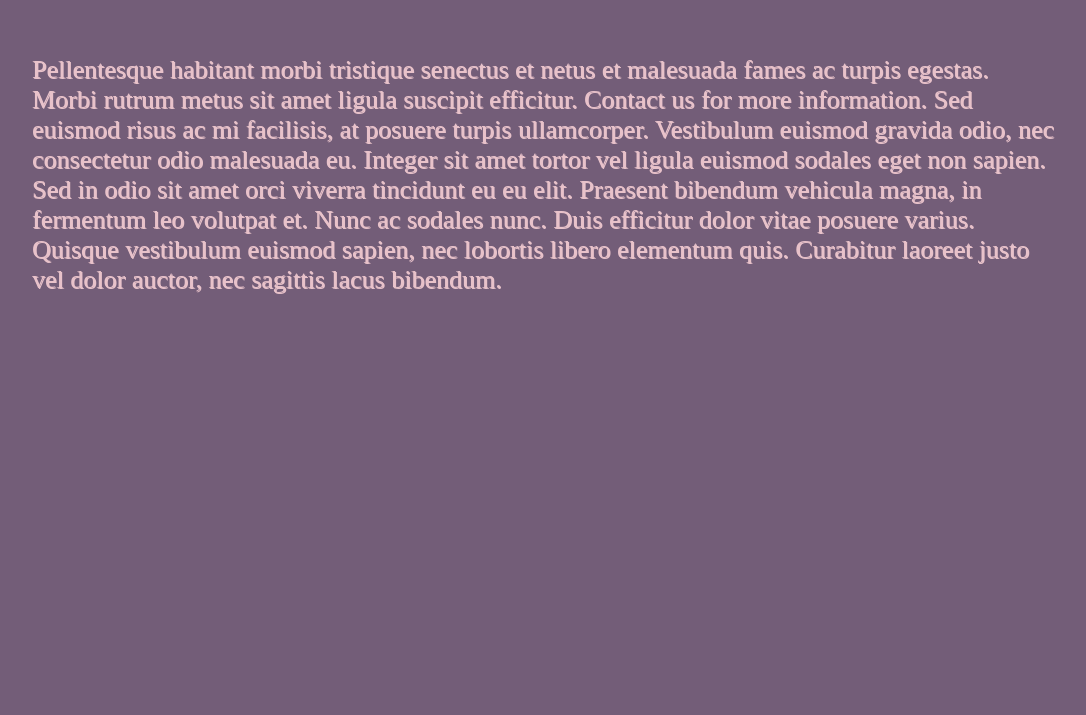
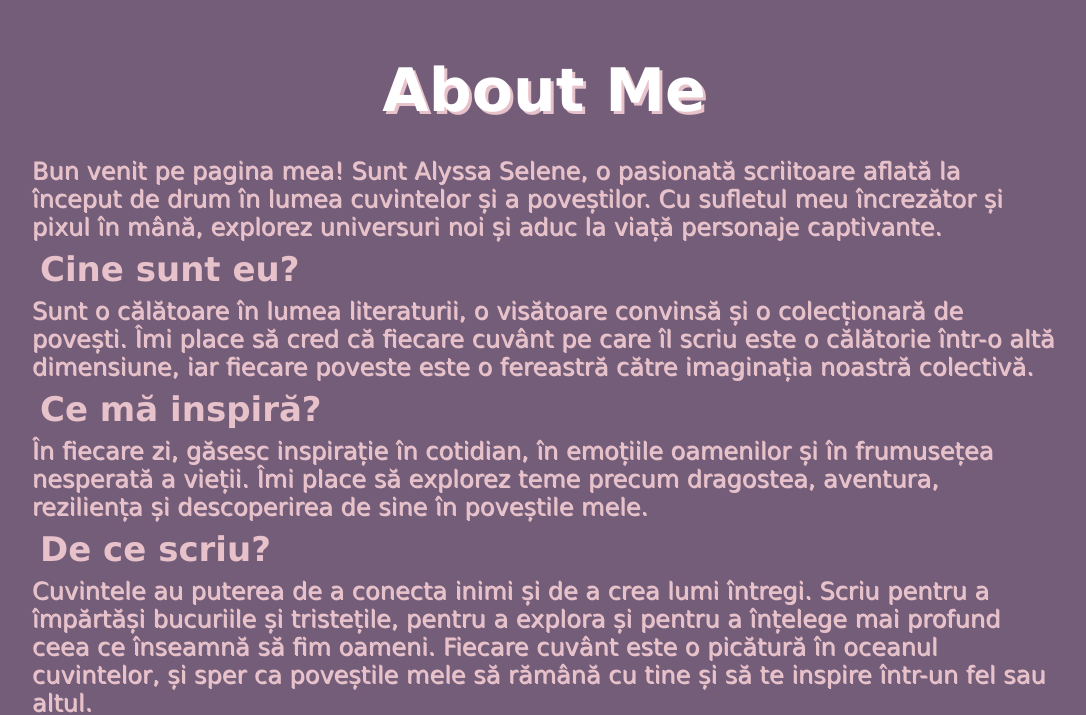
Before and after one commit to dotegoo/AlyssaSelene, a React (Vite) app: page / in a window 1280 px wide. Shown: the part 825-1540 px from the top of the page, without its empty margins (96-1182 px from the left). Built offline with nearby package versions, Linux system fonts and the light colour scheme.

Commit message:
Version 0.5

```diff
--- a/package.json
+++ b/package.json
@@ -1,7 +1,7 @@
 {
   "name": "alyssaselene",
   "private": true,
-  "version": "0.4",
+  "version": "0.5",
   "type": "module",
   "scripts": {
     "dev": "vite",
@@ -10,6 +10,7 @@
     "preview": "vite preview"
   },
   "dependencies": {
+    "bootstrap": "^5.3.2",
     "react": "^18.2.0",
     "react-dom": "^18.2.0"
   },
--- a/src/App.css
+++ b/src/App.css
@@ -3,6 +3,8 @@
   margin: 0;
   padding: 0;
   color: #fff;
+  font-family: "Lucida Sans", "Lucida Sans Regular", "Lucida Grande",
+    "Lucida Sans Unicode", Geneva, Verdana, sans-serif;
 }
 p {
   text-shadow: #e8c2ca 1px 1px;
@@ -47,17 +49,27 @@ header p {
 }
 #about {
   background-color: #735d78;
-  height: 100vh;
-  display: flex;
-  justify-content: center;
+  height: 120vh;
 }
-article p {
+#about h2 {
+  text-align: center;
+  text-shadow: #e8c2ca 3px 3px;
+  font-size: 60px;
+  padding-top: 10vh;
+  padding-bottom: 4vh;
+  margin: 0;
+}
+#about p {
   width: 80%;
-  padding-top: 10vh;
-  font-size: 26px;
+  font-size: 24px;
   color: #e8c2ca;
 }
-#contact {
+#about p h1 {
+  color: #e8c2ca;
+  padding: 1vh;
+  font-size: 34px;
+}
+#about-p {
   display: flex;
   justify-content: center;
   height: 90vh;
@@ -68,10 +80,11 @@ main {
   background-color: #735d78;
 }
 main h1 {
+  text-shadow: #e8c2ca 3px 3px;
   padding-top: 10vh;
   padding-bottom: 5vh;
   text-align: center;
-  font-size: 80px;
+  font-size: 60px;
 }
 main div {
   padding-bottom: 2vh;
@@ -132,7 +145,7 @@ footer a:hover {
   }
   main h1 {
     text-align: center;
-    font-size: 28px;
+    font-size: 32px;
   }
   main {
     height: 100vh;
--- a/src/App.tsx
+++ b/src/App.tsx
@@ -9,28 +9,40 @@ function App() {
         <a href='#books'>
           <li>Books</li>
         </a>
-        <a href='#contact'>
+        {/*<a href='#contact'>
           <li>Contact</li>
-        </a>
+        </a>*/}
       </nav>
       <header>
         <h1>Alyssa Selene</h1>
         <p>Real Lives, Written Chronicle</p>
       </header>
       <article id='about'>
-        <p>
-          Pellentesque habitant morbi tristique senectus et netus et malesuada
-          fames ac turpis egestas. Morbi rutrum metus sit amet ligula suscipit
-          efficitur. Contact us for more information. Sed euismod risus ac mi
-          facilisis, at posuere turpis ullamcorper. Vestibulum euismod gravida
-          odio, nec consectetur odio malesuada eu. Integer sit amet tortor vel
-          ligula euismod sodales eget non sapien. Sed in odio sit amet orci
-          viverra tincidunt eu eu elit. Praesent bibendum vehicula magna, in
-          fermentum leo volutpat et. Nunc ac sodales nunc. Duis efficitur dolor
-          vitae posuere varius. Quisque vestibulum euismod sapien, nec lobortis
-          libero elementum quis. Curabitur laoreet justo vel dolor auctor, nec
-          sagittis lacus bibendum.
-        </p>
+        <h2>About Me</h2>
+        <div id='about-p'>
+          <p>
+            Bun venit pe pagina mea! Sunt Alyssa Selene, o pasionată scriitoare
+            aflată la început de drum în lumea cuvintelor și a poveștilor. Cu
+            sufletul meu încrezător și pixul în mână, explorez universuri noi și
+            aduc la viață personaje captivante.
+            <br />
+            <h1>Cine sunt eu?</h1> Sunt o călătoare în lumea literaturii, o
+            visătoare convinsă și o colecționară de povești. Îmi place să cred
+            că fiecare cuvânt pe care îl scriu este o călătorie într-o altă
+            dimensiune, iar fiecare poveste este o fereastră către imaginația
+            noastră colectivă.
+            <br /> <h1>Ce mă inspiră?</h1> În fiecare zi, găsesc inspirație în
+            cotidian, în emoțiile oamenilor și în frumusețea nesperată a vieții.
+            Îmi place să explorez teme precum dragostea, aventura, reziliența și
+            descoperirea de sine în poveștile mele.
+            <br /> <h1>De ce scriu?</h1> Cuvintele au puterea de a conecta inimi
+            și de a crea lumi întregi. Scriu pentru a împărtăși bucuriile și
+            tristețile, pentru a explora și pentru a înțelege mai profund ceea
+            ce înseamnă să fim oameni. Fiecare cuvânt este o picătură în oceanul
+            cuvintelor, și sper ca poveștile mele să rămână cu tine și să te
+            inspire într-un fel sau altul. <br /> Cu drag, Alyssa Selene
+          </p>
+        </div>
       </article>
       <main id='books'>
         <h1>Books Written By Me</h1>
@@ -50,21 +62,11 @@ function App() {
           </a>
         </div>
       </main>
-      <article id='contact'>
+      {/*<article id='contact'>
         <p>
-          Pellentesque habitant morbi tristique senectus et netus et malesuada
-          fames ac turpis egestas. Morbi rutrum metus sit amet ligula suscipit
-          efficitur. Contact us for more information. Sed euismod risus ac mi
-          facilisis, at posuere turpis ullamcorper. Vestibulum euismod gravida
-          odio, nec consectetur odio malesuada eu. Integer sit amet tortor vel
-          ligula euismod sodales eget non sapien. Sed in odio sit amet orci
-          viverra tincidunt eu eu elit. Praesent bibendum vehicula magna, in
-          fermentum leo volutpat et. Nunc ac sodales nunc. Duis efficitur dolor
-          vitae posuere varius. Quisque vestibulum euismod sapien, nec lobortis
-          libero elementum quis. Curabitur laoreet justo vel dolor auctor, nec
-          sagittis lacus bibendum.
+
         </p>
-      </article>
+      </article>*/}
       <footer>
         For More Websites like this one don't be afraid to contact the
         developer:
```
Also changed, not shown: 1 other file (tests, documents, lock files or other folders).
